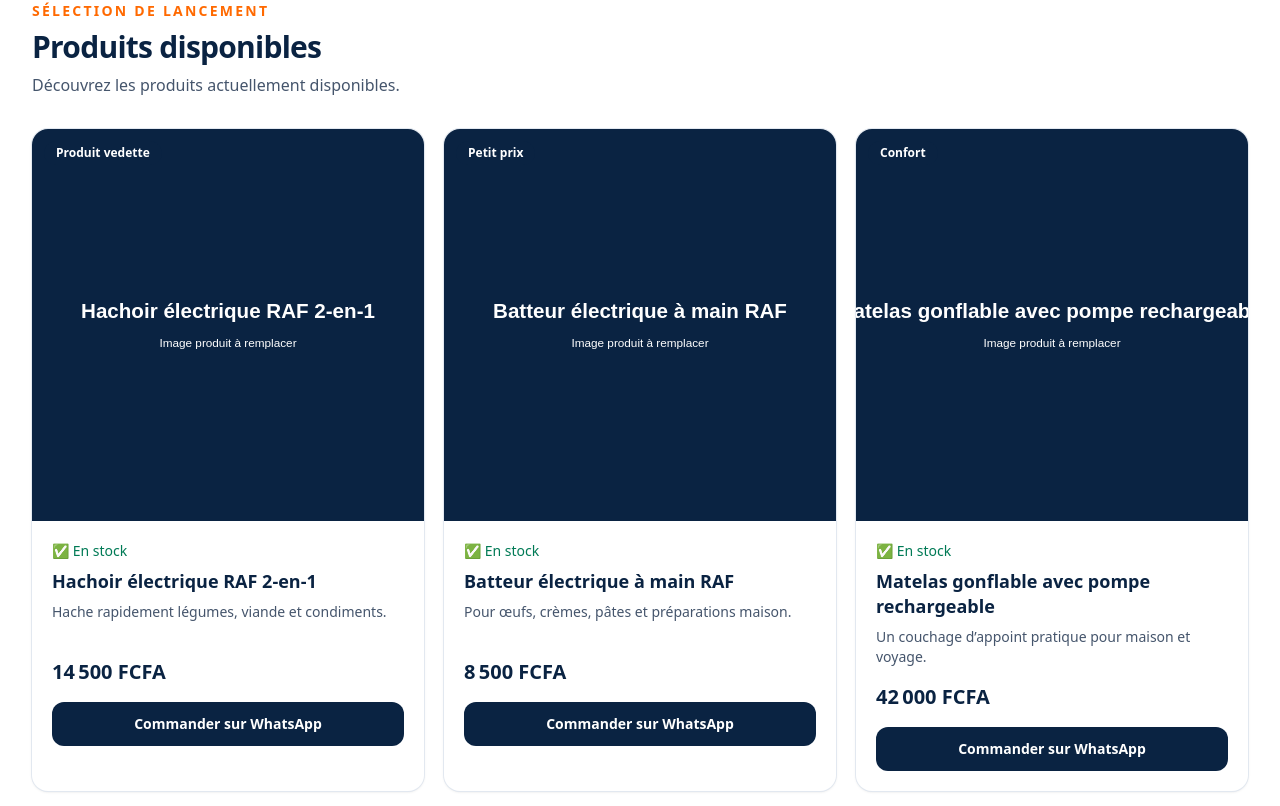
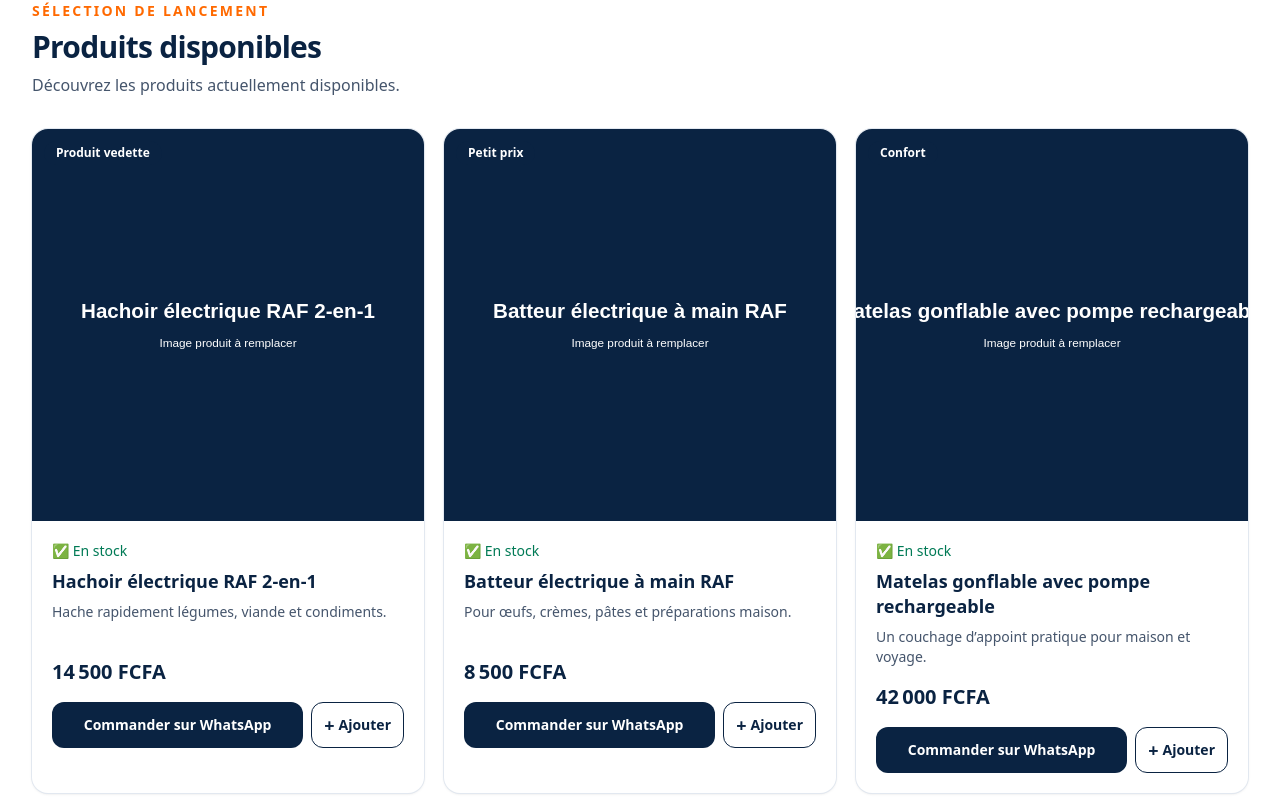
Before and after one commit to beninlink9-dot/ayhabo-nextjs, a Next.js app: page / in a window 1280 px wide. Shown: the part 1334-2140 px from the top of the page. Built offline with nearby package versions, Linux system fonts and the light colour scheme.

Commit message:
feat: add product card cart action

```diff
--- a/components/ProductCard.tsx
+++ b/components/ProductCard.tsx
@@ -1,6 +1,10 @@
+"use client";
+
+import { useState } from "react";
 import Link from "next/link";
 
 import type { Product } from "@/lib/products";
+import { useCart } from "@/lib/cart-context";
 import { whatsappLink } from "@/lib/whatsapp";
 
 type ProductCardProps = {
@@ -8,10 +12,22 @@
 };
 
 export default function ProductCard({ product }: ProductCardProps) {
+  const { addToCart } = useCart();
+  const [toastVisible, setToastVisible] = useState(false);
+
   const message = `Bonjour Ay-Habo, je veux commander : ${product.name} (${product.defaultVariant}) à ${product.price} FCFA`;
 
+  const handleAddToCart = () => {
+    addToCart(product, product.defaultVariant, 1);
+    setToastVisible(true);
+
+    window.setTimeout(() => {
+      setToastVisible(false);
+    }, 2000);
+  };
+
   return (
-    <article className="overflow-hidden rounded-2xl bg-white shadow-sm ring-1 ring-slate-200 transition hover:-translate-y-0.5 hover:shadow-md">
+    <article className="relative overflow-hidden rounded-2xl bg-white shadow-sm ring-1 ring-slate-200 transition hover:-translate-y-0.5 hover:shadow-md">
       <Link href={`/produits/${product.slug}`} className="block" aria-label={`Voir ${product.name}`}>
         <div className="relative aspect-square overflow-hidden bg-slate-100">
           <img src={`/${product.images[0]}`} alt={product.name} className="h-full w-full object-cover" loading="lazy" />
@@ -32,15 +48,37 @@
         <p className="mt-4 text-xl font-bold text-[#0A2342]">
           {new Intl.NumberFormat("fr-FR").format(product.price)} FCFA
         </p>
+
+        <div className="mt-4 grid grid-cols-[1fr_auto] gap-2">
           <a
             href={whatsappLink(message, "niger")}
             target="_blank"
             rel="noopener noreferrer"
-          className="mt-4 inline-flex w-full items-center justify-center rounded-xl bg-[#0A2342] px-4 py-3 text-sm font-semibold text-white transition hover:bg-[#12365f] focus:outline-none focus:ring-2 focus:ring-[#0A2342] focus:ring-offset-2"
+            className="inline-flex items-center justify-center rounded-xl bg-[#0A2342] px-3 py-3 text-center text-sm font-semibold text-white transition hover:bg-[#12365f] focus:outline-none focus:ring-2 focus:ring-[#0A2342] focus:ring-offset-2"
           >
             Commander sur WhatsApp
           </a>
+          <button
+            type="button"
+            onClick={handleAddToCart}
+            className="inline-flex items-center justify-center rounded-xl border border-[#0A2342] bg-white px-3 py-3 text-sm font-semibold text-[#0A2342] transition hover:bg-slate-50 focus:outline-none focus:ring-2 focus:ring-[#0A2342] focus:ring-offset-2"
+            aria-label={`Ajouter ${product.name} au panier`}
+          >
+            <span aria-hidden="true" className="mr-1 text-lg leading-none">+</span>
+            Ajouter
+          </button>
         </div>
+      </div>
+
+      {toastVisible && (
+        <div
+          role="status"
+          aria-live="polite"
+          className="absolute bottom-4 left-1/2 z-10 -translate-x-1/2 rounded-xl bg-[#0A2342] px-4 py-2 text-sm font-semibold text-white shadow-lg"
+        >
+          Produit ajouté au panier
+        </div>
+      )}
     </article>
   );
 }
```
Lines whose indentation alone changed are shown as unchanged.
